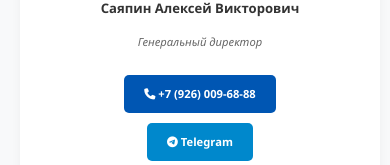
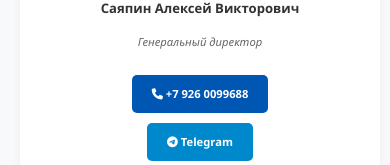
Before and after one commit to 5070openai-source/sibest-site, a plain HTML site: page index.html in a window 390 px wide. Shown: the part 3260-3425 px from the top of the page. Drawn offline with Linux system fonts and the light colour scheme.

Commit message:
fix phone format

```diff
--- a/index.html
+++ b/index.html
@@ -347,7 +347,7 @@
                 <div class="contact-person">
                     <h3>Саяпин Алексей Викторович</h3>
                     <span class="position">Генеральный директор</span>
-                    <a href="tel:+7926009688" class="btn btn-phone"><i class="fas fa-phone"></i> +7 (926) 009-68-88</a>
+                    <a href="tel:+7926009688" class="btn btn-phone"><i class="fas fa-phone"></i> +7 926 0099688</a>
                     <br>
                     <a href="https://t.me/saoblako" class="btn btn-tg"><i class="fab fa-telegram"></i> Telegram</a>
                 </div>
```
